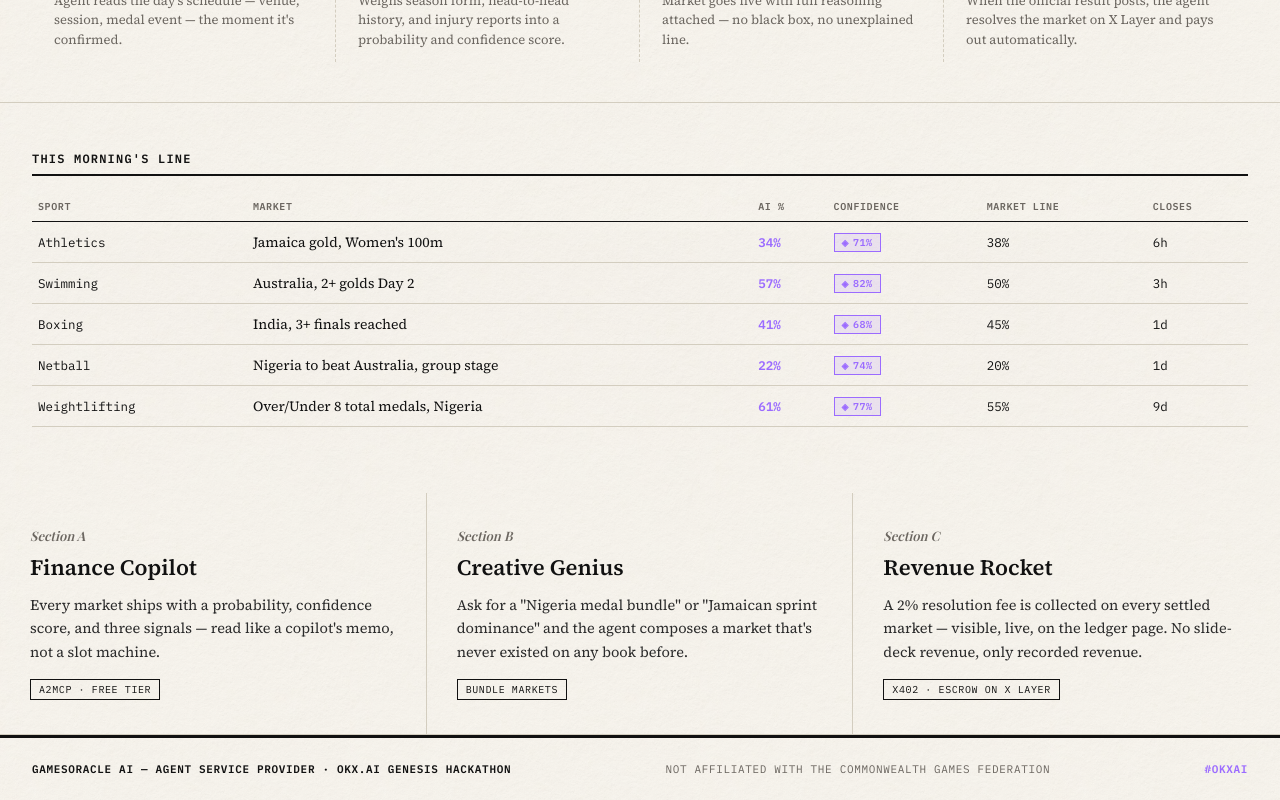
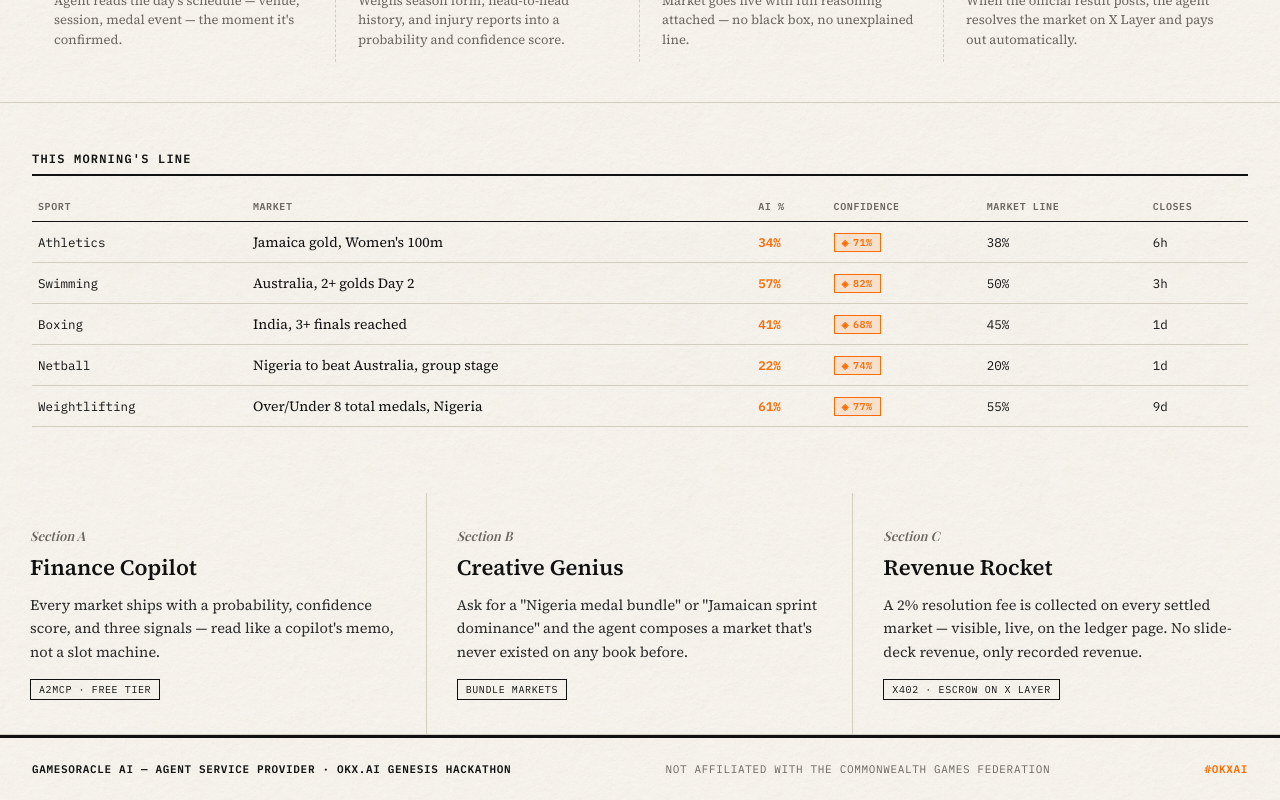
Before and after one commit to midexol/GamesOracle, a React (Vite) app: page / in a window 1280 px wide. Shown: the part 1013-1813 px from the top of the page. Built offline with nearby package versions, Linux system fonts and the light colour scheme; a web font is replaced by a local one.

Commit message:
style: replace primary purple accent color with bright electric orange

```diff
--- a/src/index.css
+++ b/src/index.css
@@ -6,8 +6,8 @@
   --rule: #D3CDBF;
   --red: #C81C1C;
   --green: #2F6B3A;
-  --purple: #9B6BFF;
-  --purple-light: rgba(155, 107, 255, 0.12);
+  --purple: #FF6B00;
+  --purple-light: rgba(255, 107, 0, 0.12);
 }
 
 /* ===================================================
@@ -1516,7 +1516,7 @@ table.box td.ai {
 /* ── Hard shadow utilities ─────────────────────────────── */
 .hard-shadow    { box-shadow: 4px 4px 0 0 #111111; }
 .hard-shadow-sm { box-shadow: 2px 2px 0 0 #111111; }
-.hard-shadow-purple { box-shadow: 4px 4px 0 0 #9B6BFF; }
+.hard-shadow-purple { box-shadow: 4px 4px 0 0 #FF6B00; }
 
 /* Retro press: button depresses on active */
 .btn:active, .wallet-btn:active {
```
